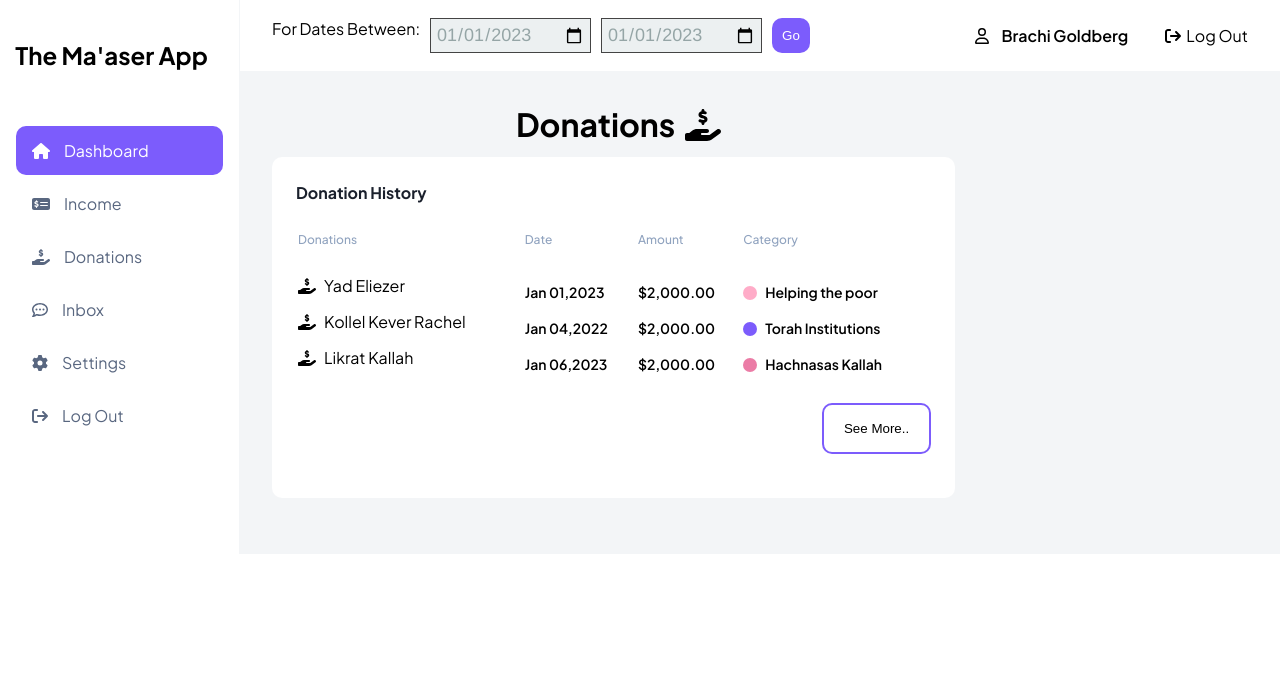
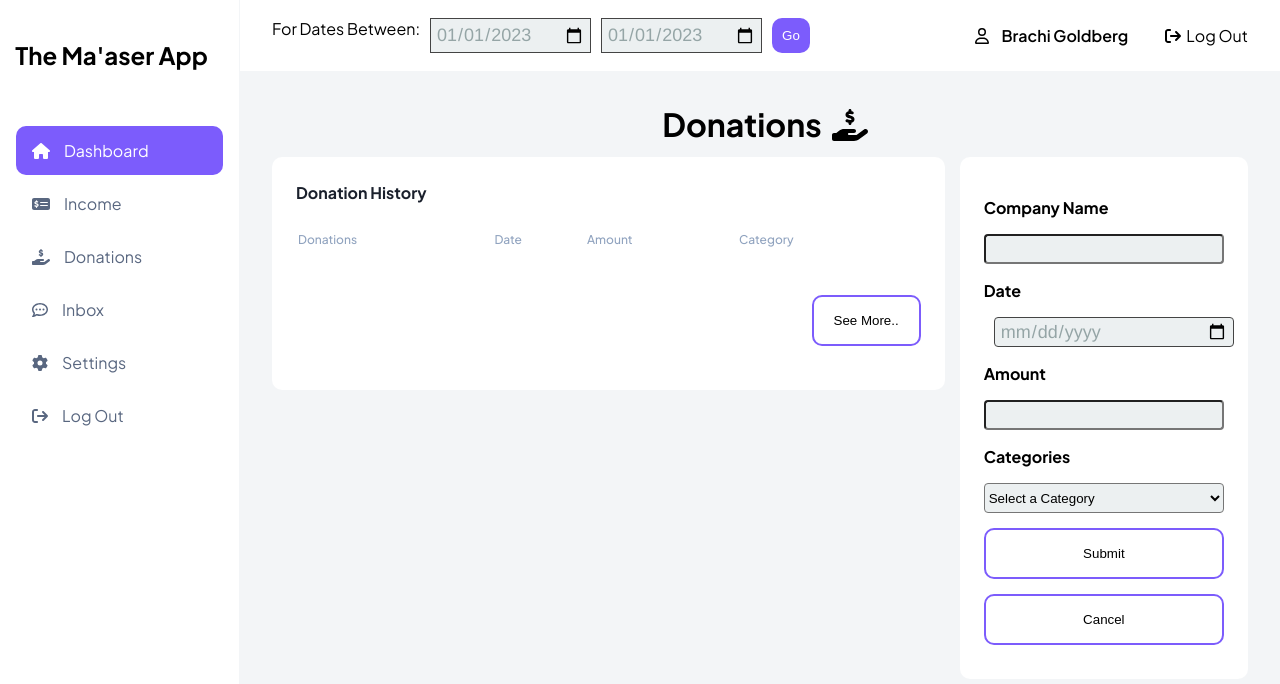
Before and after one commit to Bracha-G/Final-Proj, a React (Create React App) app: page / in a window 1280 px wide. Both pictures are taken after a click on the item "Donations". Shown: the top 684 px of the page. Built offline with nearby package versions, Linux system fonts and the light colour scheme.

Commit message:
with donations form

```diff
--- a/src/components/DashBoard.js
+++ b/src/components/DashBoard.js
@@ -138,6 +138,8 @@ function DashBoard(props) {
                     amount={item.amount}
                     detail={item.detail}
                     svg={item.svg}
+                    button1={""}
+                    button2={""}
                   >
                     <FontAwesomeIcon icon={item.icon}></FontAwesomeIcon>
                   </HistoryDetailCard>
--- a/src/components/Donation.css
+++ b/src/components/Donation.css
@@ -1,5 +1,5 @@
 .bottom-container__left_Donations {
-  width: 70%;
+  width: 100%;
 }
 .donationsTitle {
   text-align: center;
@@ -9,3 +9,35 @@
 .title {
   margin-left: 10px;
 }
+
+.cardFlex {
+  display: flex;
+  flex-direction: row;
+}
+.donationsCard {
+  width: 70%;
+  margin-right: 15px;
+}
+.formCard {
+  width: 30%;
+  flex-grow: 2;
+}
+.inputStyle {
+  background-color: #ecf0f1;
+  border-radius: 4px;
+  height: 30px;
+  width: 100%;
+}
+.datePadding {
+  margin: auto;
+}
+
+.button {
+  width: 100%;
+  margin-bottom: 10px;
+  margin-top: 15px;
+}
+.formTitles {
+  margin-bottom: 16px;
+  margin-top: 16px;
+}
--- a/src/components/Donations.js
+++ b/src/components/Donations.js
@@ -6,36 +6,46 @@ import HistoryDetailCard from "./HistoryDetailCard";
 import { faHandHoldingDollar } from "@fortawesome/free-solid-svg-icons";
 import { FontAwesomeIcon } from "@fortawesome/react-fontawesome";
 import { faCircle } from "@fortawesome/free-solid-svg-icons";
+import Button from "./Button";
+import { useState, useRef } from "react";
+
 function Donations(props) {
-  const historyCardDonationsArr = [
-    {
-      name: "Yad Eliezer",
-      date: "Jan 01,2023",
-      amount: "2,000.00",
+  const [donationArr, updateDonationArr] = useState([]);
+  const [companyName, updateCompanyName] = useState("");
+  const [amount, updateAmount] = useState("");
+  const [date, updateDate] = useState("");
+  const [category, updateCategory] = useState("");
+  let id = useRef(0);
+
+  function addDonation(donationObj) {
+    updateDonationArr(function (prev) {
+      return [...prev, donationObj];
+    });
+  }
+  function removeDonation(id) {
+    updateDonationArr(function (prev) {
+      return prev.filter(function (donation) {
+        return donation.id != id;
+      });
+    });
+  }
+  function SubmitHandler(e) {
+    e.preventDefault();
+    const newDonation = {
       icon: faHandHoldingDollar,
-      detail: "Helping the poor",
-      svg: faCircle,
-      color: "#ffacc8",
-    },
-    {
-      name: "Kollel Kever Rachel",
-      date: "Jan 04,2022",
-      amount: "2,000.00",
-      icon: faHandHoldingDollar,
-      detail: "Torah Institutions",
-      svg: faCircle,
-      color: "#7c5cfc",
-    },
-    {
-      name: "Likrat Kallah",
-      date: "Jan 06,2023",
-      amount: "2,000.00",
-      icon: faHandHoldingDollar,
-      detail: "Hachnasas Kallah",
-      svg: faCircle,
-      color: "#eb7ca6",
-    },
-  ];
+      name: companyName,
+      date: date,
+      detail: category,
+      amount: amount,
+      id: id.current,
+    };
+    addDonation(newDonation);
+    id.current++;
+    updateCategory("");
+    updateCompanyName("");
+    updateAmount("");
+    updateDate("");
+  }
   return (
     <>
       <TopPanel name={"Brachi Goldberg"}></TopPanel>
@@ -50,7 +60,8 @@ function Donations(props) {
               </span>
             </h1>
           </div>
-
+          <div className="cardFlex">
+            <div className="donationsCard">
               <Card>
                 <HistoryCard
                   title1={"Donations"}
@@ -59,7 +70,7 @@ function Donations(props) {
                   title4={"Category"}
                   headerName={"Donation History"}
                 >
-              {historyCardDonationsArr.map(function (item) {
+                  {donationArr.map(function (item) {
                     return (
                       <HistoryDetailCard
                         name={item.name}
@@ -68,6 +79,19 @@ function Donations(props) {
                         detail={item.detail}
                         svg={item.svg}
                         color={item.color}
+                        button1={
+                          <Button
+                            class={"btn-purple submit-btn"}
+                            buttonTitle={"Edit"}
+                          ></Button>
+                        }
+                        button2={
+                          <Button
+                            onClick={deleteDonation}
+                            class={"btn-purple submit-btn"}
+                            buttonTitle={"Delete"}
+                          ></Button>
+                        }
                       >
                         <FontAwesomeIcon icon={item.icon}></FontAwesomeIcon>
                       </HistoryDetailCard>
@@ -76,6 +100,61 @@ function Donations(props) {
                 </HistoryCard>
               </Card>
             </div>
+            <div className="formCard">
+              <Card>
+                <form onSubmit={SubmitHandler}>
+                  <h4 className="formTitles">{"Company Name"}</h4>
+                  <input
+                    onChange={(e) => updateCompanyName(e.target.value)}
+                    className="inputStyle"
+                    type="text"
+                    name="companyName"
+                    value={companyName}
+                  ></input>
+                  <h4 className="formTitles">{"Date"}</h4>
+                  <input
+                    onChange={(e) => updateDate(e.target.value)}
+                    className="inputStyle datePadding"
+                    type="date"
+                    name="date"
+                    value={date}
+                  ></input>
+                  <h4 className="formTitles">{"Amount"}</h4>
+                  <input
+                    onChange={(e) => updateAmount(e.target.value)}
+                    className="inputStyle"
+                    type="text"
+                    name="donationAmount"
+                    value={amount}
+                  ></input>
+                  <h4 className="formTitles">{"Categories"}</h4>
+                  <select
+                    onChange={(e) => updateCategory(e.target.value)}
+                    className="inputStyle"
+                    name="categories"
+                    id="categories"
+                  >
+                    <option value="">{"Select a Category"}</option>
+                    <option value="Hachnosas Kallah">
+                      {"Hachnosas Kallah"}
+                    </option>
+                    <option value="Helping the Poor">
+                      {"Helping the Poor"}
+                    </option>
+                  </select>
+                  <Button
+                    buttonTitle={"Submit"}
+                    class={"btn btn-white button "}
+                  ></Button>
+                  <Button
+                    buttonTitle={"Cancel"}
+                    class={"btn btn-white button "}
+                  ></Button>
+                </form>
+              </Card>
+            </div>
+          </div>
+        </div>
       </div>
     </>
   );
--- /dev/null
+++ b/src/components/Form.css
@@ -0,0 +1,19 @@
+.inputStyle {
+  background-color: #ecf0f1;
+  border-radius: 4px;
+  height: 30px;
+  width: 100%;
+}
+.datePadding {
+  margin: auto;
+}
+
+.button {
+  width: 100%;
+  margin-bottom: 10px;
+  margin-top: 15px;
+}
+.formTitles {
+  margin-bottom: 16px;
+  margin-top: 16px;
+}
--- a/src/components/HistoryDetailCard.js
+++ b/src/components/HistoryDetailCard.js
@@ -1,6 +1,7 @@
 import { startTransition } from "react";
 import "./HistoryDetailCard.css";
 import { FontAwesomeIcon } from "@fortawesome/react-fontawesome";
+import Button from "./Button";
 
 function HistoryDetailCard(props) {
   return (
@@ -22,6 +23,10 @@ function HistoryDetailCard(props) {
           </span>
           {props.detail}
         </td>
+        <td>
+          {props.button1}
+          {props.button2}
+        </td>
       </tr>
     </>
   );
```
Also changed, not shown: src/components/From.js (added, +42 -0 lines). Lines whose indentation alone changed are shown as unchanged.
